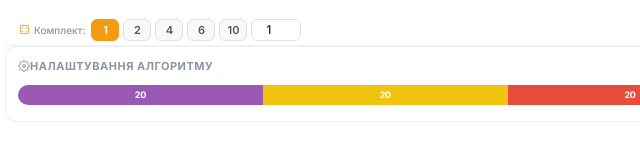
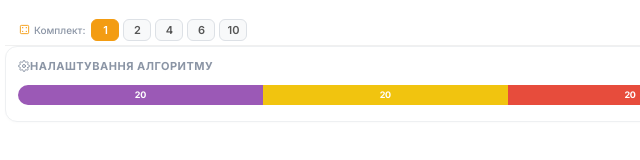
Before and after one commit to QIRIM-Young/temu-pro-extension, a browser extension: page extension/sidepanel.html in a window 1280 px wide. Shown: the part 180-340 px from the top of the page, 10-650 px from the left. Drawn offline with Linux system fonts and the light colour scheme.

Commit message:
Fix: hide fn-qty input (display:none) in qty-inline-row — eliminates duplicate '1' after preset buttons; also fn-qty excluded from pencil wrapper in sidepanel.js

```diff
--- a/extension/sidepanel.html
+++ b/extension/sidepanel.html
@@ -1007,7 +1007,7 @@
                     <button class="qty-preset" data-val="4">4</button>
                     <button class="qty-preset" data-val="6">6</button>
                     <button class="qty-preset" data-val="10">10</button>
-                    <input type="number" id="fn-qty" class="st-num-input" value="1" min="1" max="500" step="1" title="Введіть вручну">
+                    <input type="number" id="fn-qty" value="1" min="1" max="500" step="1" style="display:none;" title="Введіть вручну">
                 </div>
             </div>
 
```
